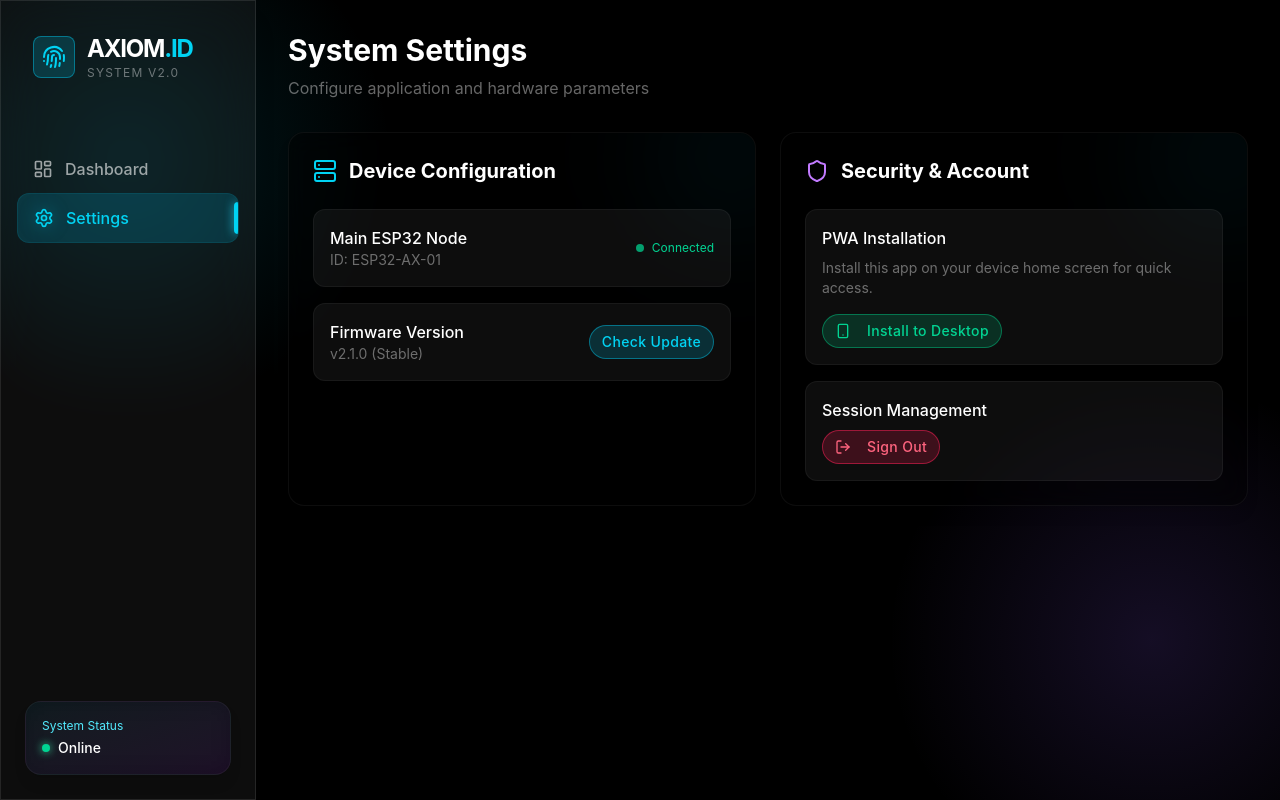
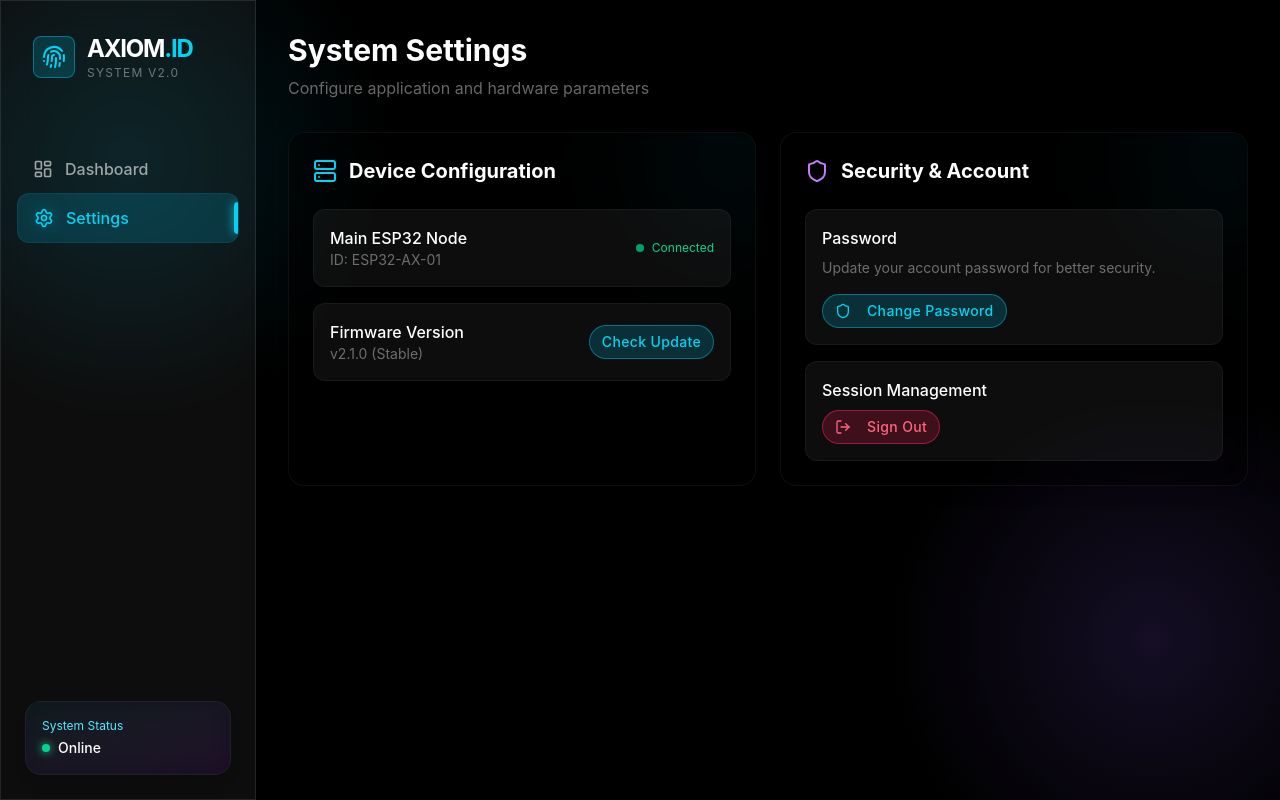
Before and after one commit to Vyno87/axiom, a Next.js app: page /settings in a window 1280 px wide. Built offline with nearby package versions, Linux system fonts and the light colour scheme; no server answers.

Commit message:
Fix: Remove PWA install from Settings, add Change Password UI

```diff
--- a/app/settings/page.tsx
+++ b/app/settings/page.tsx
@@ -52,11 +52,11 @@ export default function SettingsPage() {
 
                     <div className="space-y-4">
                         <div className="p-4 bg-white/5 rounded-xl border border-white/5">
-                            <h3 className="font-medium text-white mb-2">PWA Installation</h3>
-                            <p className="text-sm text-white/40 mb-4">Install this app on your device home screen for quick access.</p>
+                            <h3 className="font-medium text-white mb-2">Password</h3>
+                            <p className="text-sm text-white/40 mb-4">Update your account password for better security.</p>
                             <div className="flex gap-2">
-                                <NeonButton size="sm" variant="success">
-                                    <Smartphone className="w-4 h-4 mr-2" /> Install to Desktop
+                                <NeonButton size="sm" variant="primary" glow={false}>
+                                    <Shield className="w-4 h-4 mr-2" /> Change Password
                                 </NeonButton>
                             </div>
                         </div>
```
